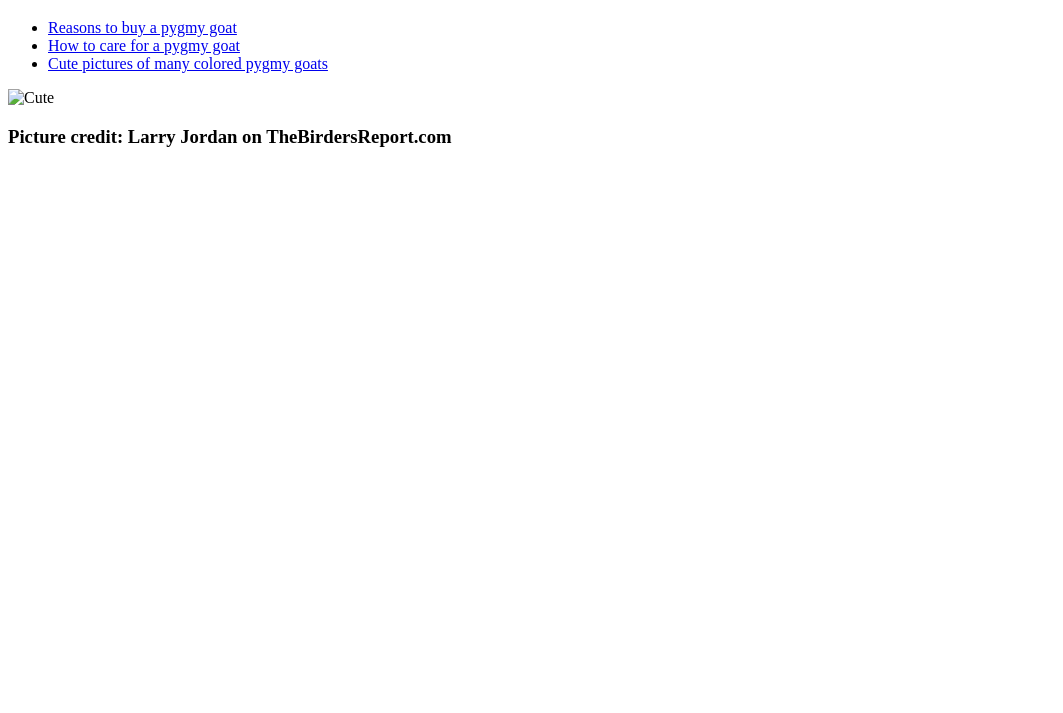
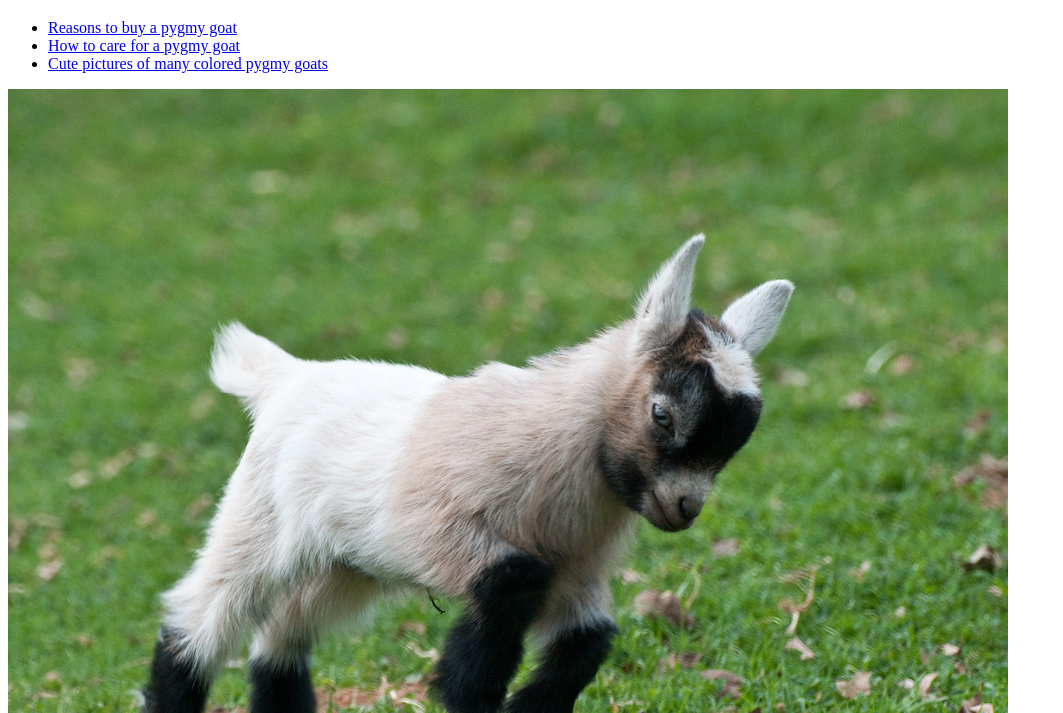
Before and after one commit to EspinozaSV56/EspinozaSV56.github.io, a plain HTML site: page Main Goats.html in a window 1280 px wide. Shown: the part 87-800 px from the top of the page, without its empty margins (0-1063 px from the left). Drawn offline with Linux system fonts and the light colour scheme.

Commit message:
update picture of baby goat

```diff
--- a/Main Goats.html
+++ b/Main Goats.html
@@ -11,7 +11,7 @@
       <li><a href="Goat%20Looks.html">Cute pictures of many colored pygmy goats</a></li>
     </ul>
 
-    <img src="6996656299_aec7f62b58_b.jpg"
+    <img src="6996656299_aec7f62b58_b (1).jpg"
          alt=Cute pygmy goat jumping in grass>
 
     <h3>Picture credit: Larry Jordan on TheBirdersReport.com</h3>
```
